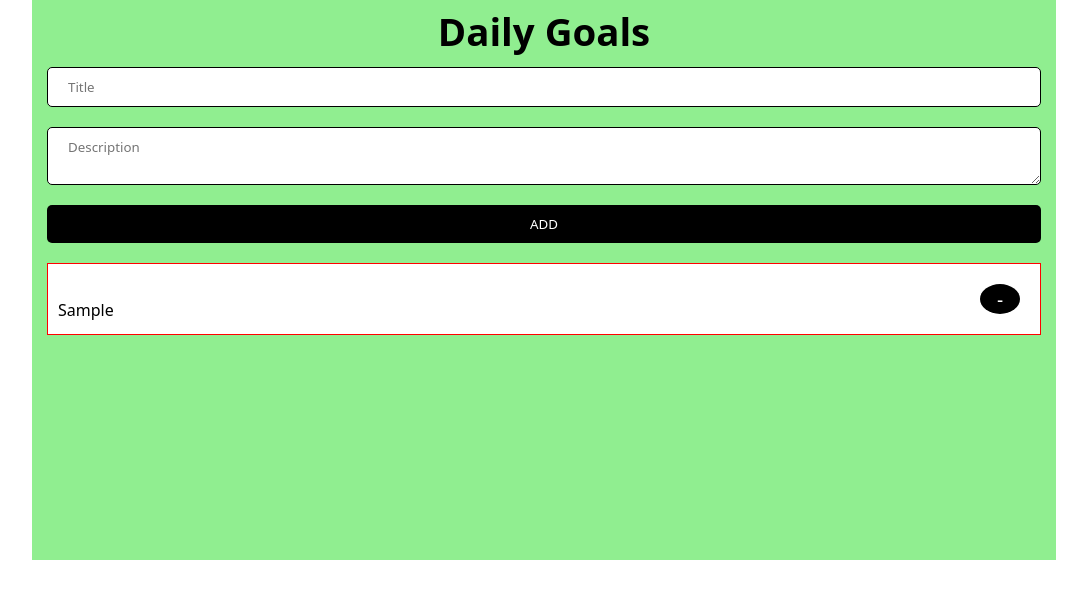
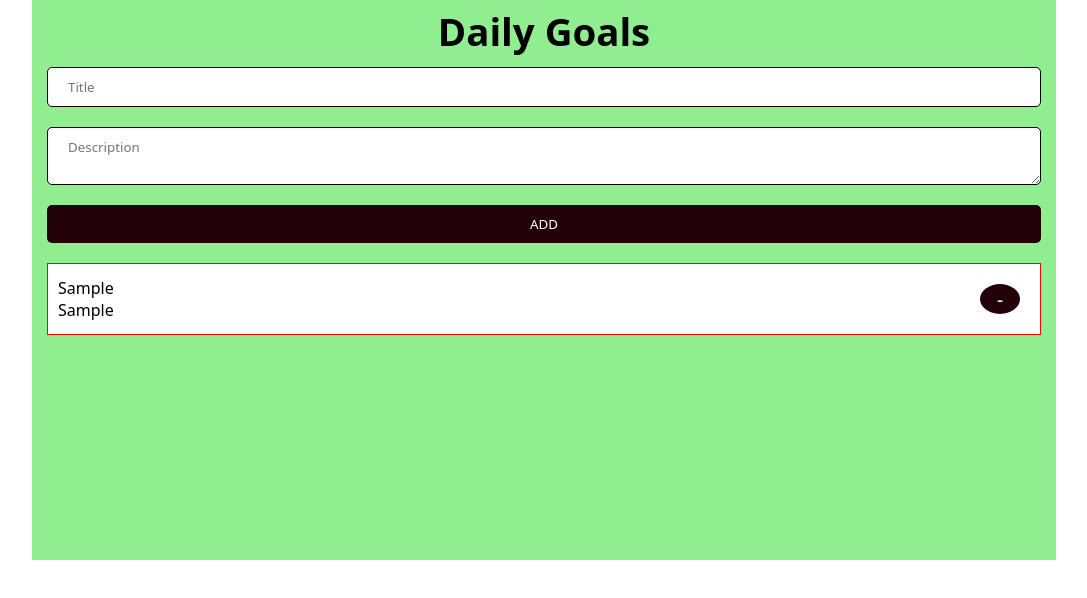
Before and after one commit to rajat10-ux/todo_list, a React (Create React App) app: page / in a window 1280 px wide. Both pictures are taken after typing "Sample", "Sample" into the empty fields and a click on the button "ADD". Shown: the top 598 px of the page, without its empty margins (96-1183 px from the left). Built offline with nearby package versions, Linux system fonts and the light colour scheme.

Commit message:
Update App.css

```diff
--- a/src/App.css
+++ b/src/App.css
@@ -5,12 +5,12 @@
   font-family: system-ui, -apple-system, BlinkMacSystemFont, 'Segoe UI', Roboto, Oxygen, Ubuntu, Cantarell, 'Open Sans', 'Helvetica Neue', sans-serif;
   font-weight: 500;
 }
-/* nav{
+nav{
   background-color: darkblue;
   color: white;
   text-align: center;
   font-size: 1.2rem;
-} */
+}
 .container{
   background-color: lightgreen;
   width: 80%;
@@ -37,7 +37,7 @@ input,textarea,button{
 button{
   cursor: pointer;
   border: none;
-  background-color: black;
+  background-color: rgb(34, 2, 8);
   color:white;
 }
 .task{
@@ -45,7 +45,6 @@ button{
   display: flex;
   align-items: center;
   background-color: white;
-  color:white;
   padding: 10px;
   margin: 10px;
 }
```
